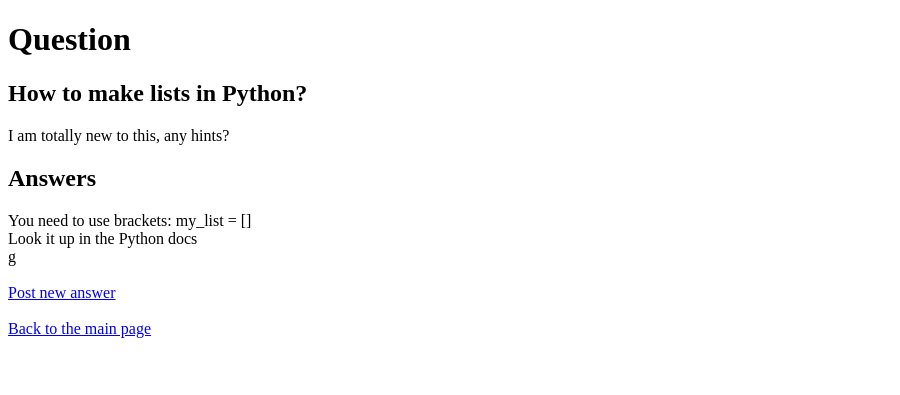
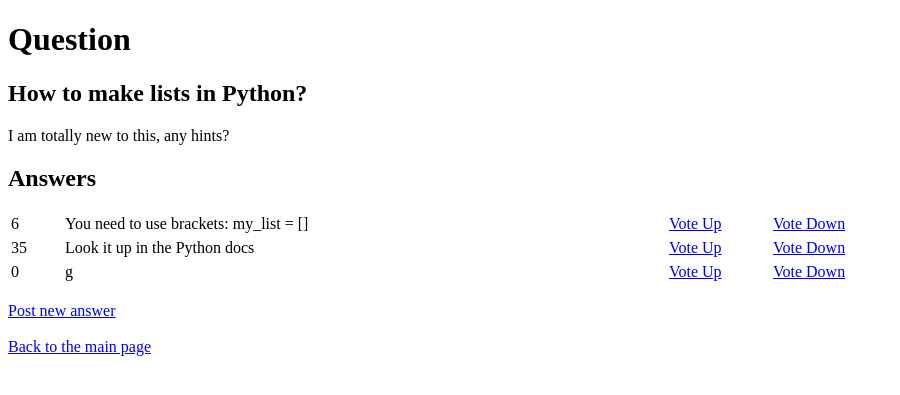
Before and after one commit to CodecoolGlobal/ask-mate-3-python-sasbalazs, a Flask app: page /question/1 in a window 1280 px wide. Shown: the top 395 px of the page, without its empty margins (0-900 px from the left). Run offline with Flask 2, Linux system fonts and the light colour scheme; some libraries are stand-ins or nearby versions.

Commit message:
add vote for answers

```diff
--- a/sample_data/answer.csv
+++ b/sample_data/answer.csv
@@ -1,5 +1,5 @@
 id,submission_time,vote_number,question_id,message,image
-1,1493398154,4,1,You need to use brackets: my_list = [],
+1,1493398154,6,1,You need to use brackets: my_list = [],
 2,1493088154,35,1,Look it up in the Python docs,
 2,1641299132,0,2,0,0
 3,1641300250,0,3,M,0
--- a/sample_data/question.csv
+++ b/sample_data/question.csv
@@ -15,3 +15,5 @@ This is the code I'm using to draw the image (that works on web/desktop but not
 4,1641333754,0,0,fourth ,this is the fourth question,
 5,1641335056,0,0,5.title,thisisquestion,
 6,1641335700,0,0,added question,this is again,
+7,1641376569,0,0,wewew,grfgrr,
+8,1641376656,0,0,fgffdgfgr,dgdge,
--- a/server.py
+++ b/server.py
@@ -3,6 +3,34 @@ import connection
 import data_manager
 
 app = Flask(__name__)
+
+
+@app.route("/answer/<answer_id>/vote_up", methods=["GET"])
+def vote_up(answer_id):
+    if request.method == 'GET':
+        answers = connection.import_data("sample_data/answer.csv")
+        for answer in answers:
+            if answer["id"] == answer_id:
+                vote_up = int(answer["vote_number"])
+                vote_up += 1
+                answer["vote_number"] = vote_up
+                question_id = answer["question_id"]
+        connection.export_data(answers, 'sample_data/answer.csv')
+        return redirect(url_for("question", question_id=question_id))
+
+
+@app.route("/answer/<answer_id>/vote_down", methods=["GET"])
+def vote_down(answer_id):
+    if request.method == 'GET':
+        answers = connection.import_data("sample_data/answer.csv")
+        for answer in answers:
+            if answer["id"] == answer_id:
+                vote_down = int(answer["vote_number"])
+                vote_down -= 1
+                answer["vote_number"] = vote_down
+                question_id = answer["question_id"]
+        connection.export_data(answers, 'sample_data/answer.csv')
+        return redirect(url_for("question", question_id=question_id))
 
 
 @app.route("/question/<question_id>/new-answer", methods= ['GET', 'POST'])
--- a/templates/question.html
+++ b/templates/question.html
@@ -15,7 +15,18 @@
         <h2>Answers</h2>
         {% endif %}
         {% for answer in answers_to_render %}
-        {% if answer['question_id'] %}<div>{{ answer['message'] }}</div>{% endif %}
+        {% if answer['question_id'] %}
+        <div>
+            <table >
+                 <tr>
+                     <td style="width:50px">{{ answer['vote_number'] }}</td>
+                     <td style="width:600px">{{ answer['message'] }}</td>
+                     <td style="width:100px">  <a href= '/answer/{{answer['id']}}/vote_up'</a> Vote Up </td>
+                     <td style="width:100px">  <a href= '/answer/{{answer['id']}}/vote_down'</a> Vote Down </td>
+                 </tr>
+            </table>
+        </div>
+        {% endif %}
         {% endfor %}
     <br>
     <div> <a href="{{route}}"</a>Post new answer</div>
```
